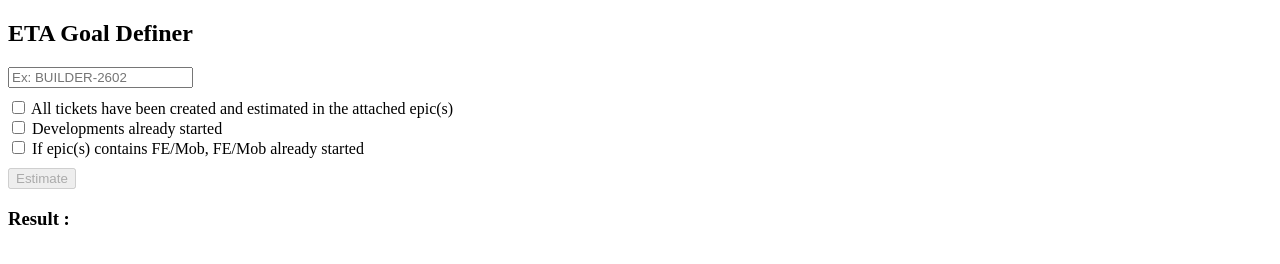
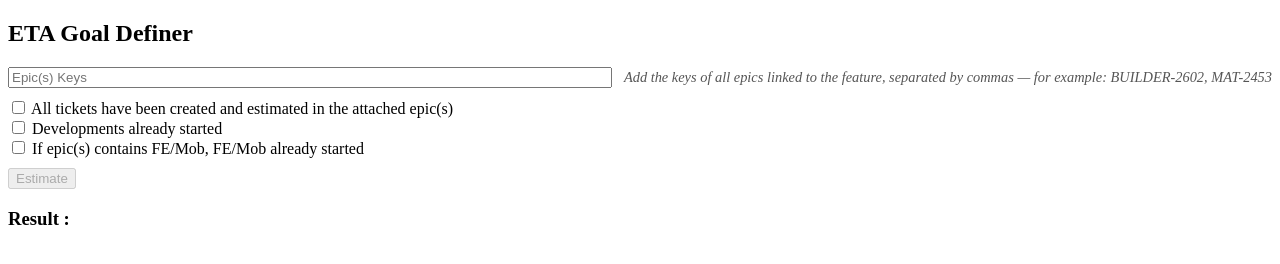
Before and after one commit to achilleswap/etadefiner, a plain HTML site: page index.html in a window 1280 px wide. Drawn offline with Linux system fonts and the light colour scheme.

Commit message:
Update index.html

```diff
--- a/index.html
+++ b/index.html
@@ -1,4 +1,4 @@
- <!DOCTYPE html>
+<!DOCTYPE html>
 <html>
 <head>
   <meta charset="UTF-8">
@@ -6,7 +6,11 @@
 </head>
 <body>
   <h2>ETA Goal Definer</h2>
-  <input type="text" id="userInput" placeholder="Ex: BUILDER-2602" />
+
+  <div style="display: flex; align-items: center; gap: 12px;">
+    <input type="text" id="userInput" placeholder="Epic(s) Keys" style="flex: 1;" />
+    <em style="font-size: 0.9em; color: #555;">Add the keys of all epics linked to the feature, separated by commas — for example: BUILDER-2602, MAT-2453</em>
+  </div>
 
   <div style="margin-top: 10px;">
     <label><input type="checkbox" class="check" /> All tickets have been created and estimated in the attached epic(s)</label><br>
```
